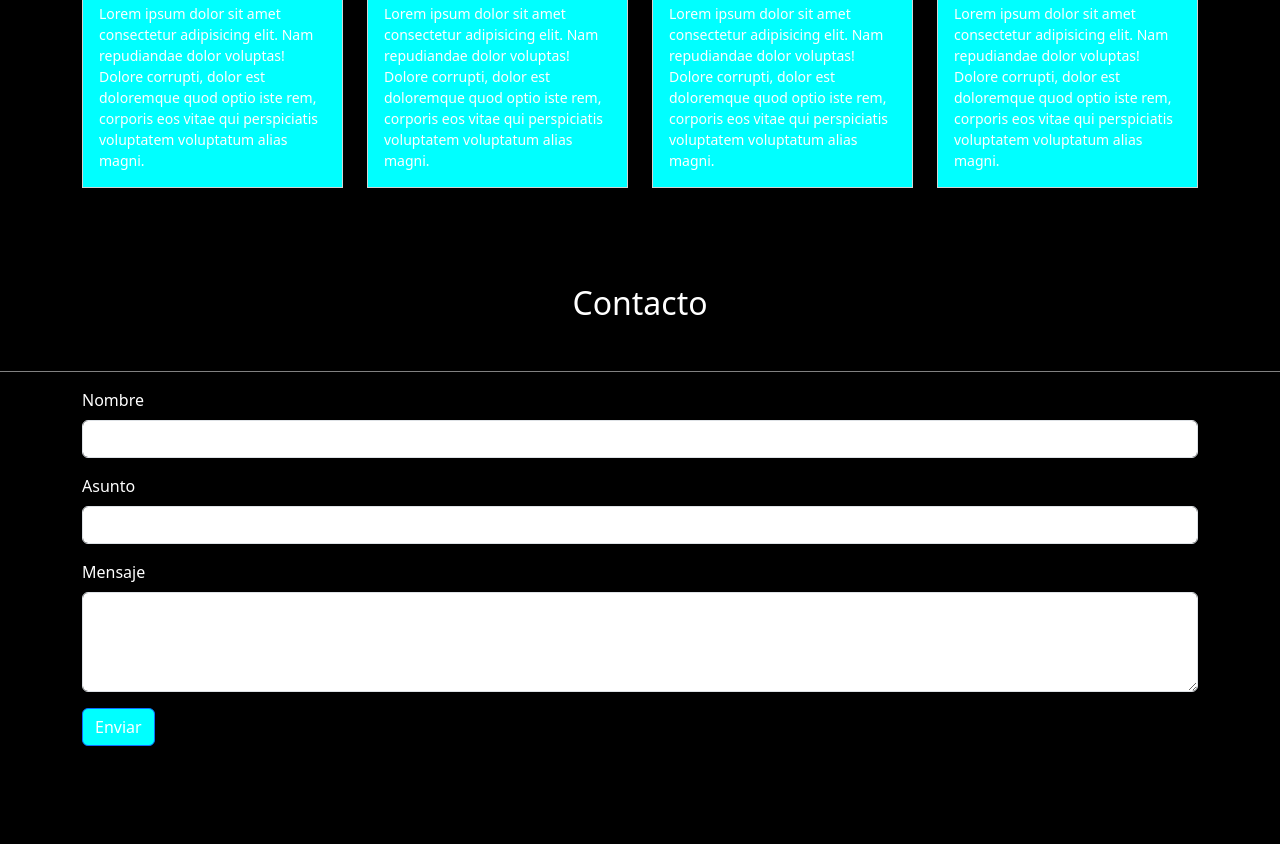
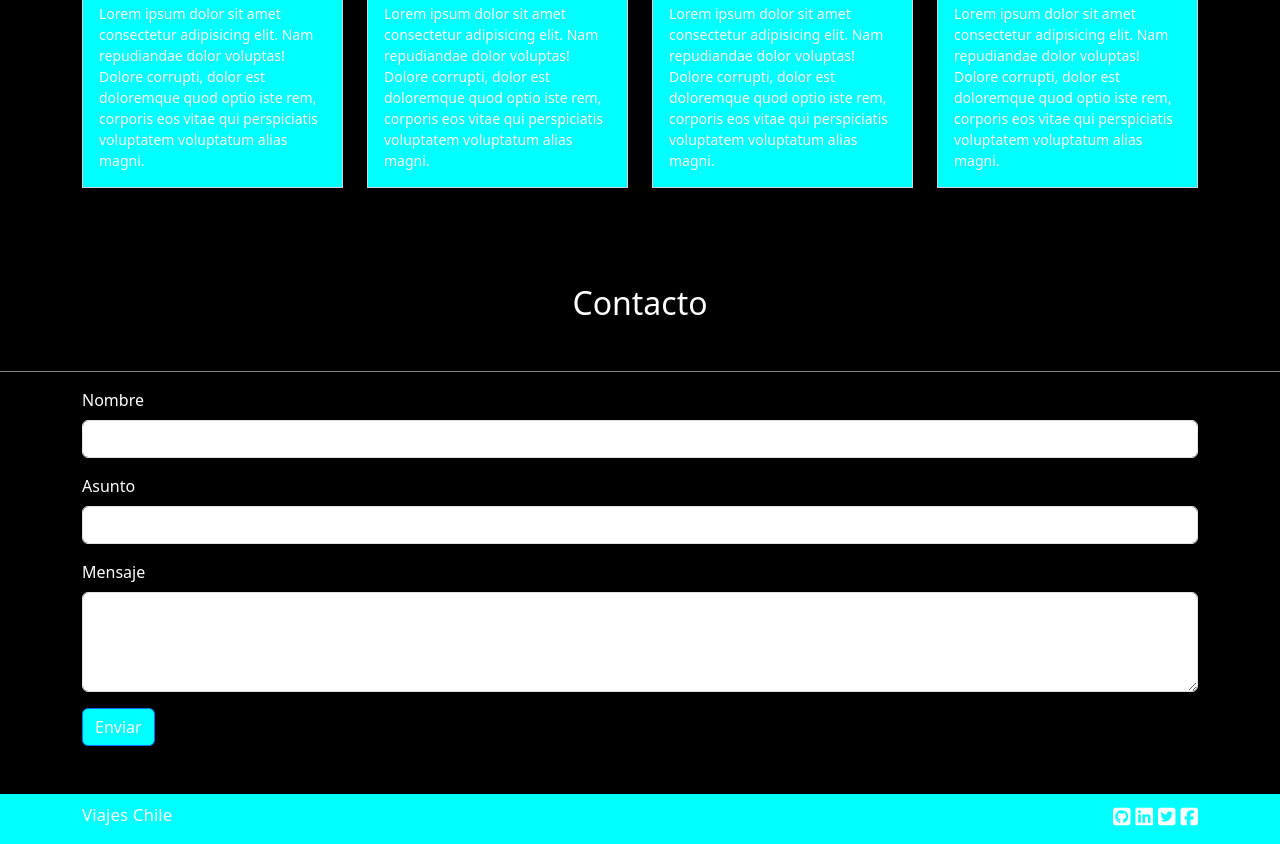
Before and after one commit to wilfdm/PruebaGitHub, a plain HTML site: page index.html in a window 1280 px wide. Shown: the part 1851-2695 px from the top of the page. Before the commit the page ends 2645 px from the top, so only its background shows below. Drawn offline with nearby package versions, Linux system fonts and the light colour scheme.

Commit message:
Footer arreglado y cargado

```diff
--- a/index.html
+++ b/index.html
@@ -192,6 +192,24 @@
       </section>
 
 
+      <footer class="footer">
+        <div class="container">
+          <div class="row pt-2">
+            <div class="col-md-6">
+              <p class="logoFooter">Viajes Chile</p>
+            </div>
+
+            <div class="col-md-6">
+                <div class="redesIconos ms-auto">
+                  <a href=""><i class="fa-brands fa-square-github"></i></a>
+                  <a href=""><i class="fa-brands fa-linkedin"></i></a>
+                  <a href=""><i class="fa-brands fa-square-twitter"></i></a>
+                  <a href=""><i class="fa-brands fa-square-facebook"></i></a>
+                </div>
+            </div>
+          </div>
+        </div>
+      </footer>
 
 
 
```
